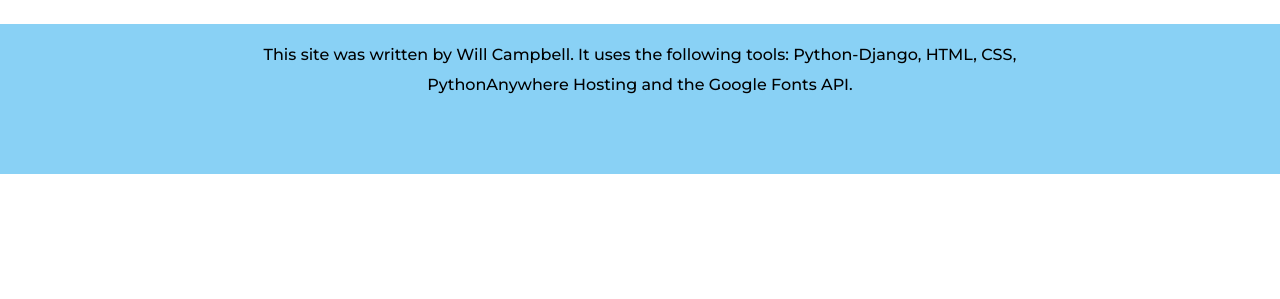
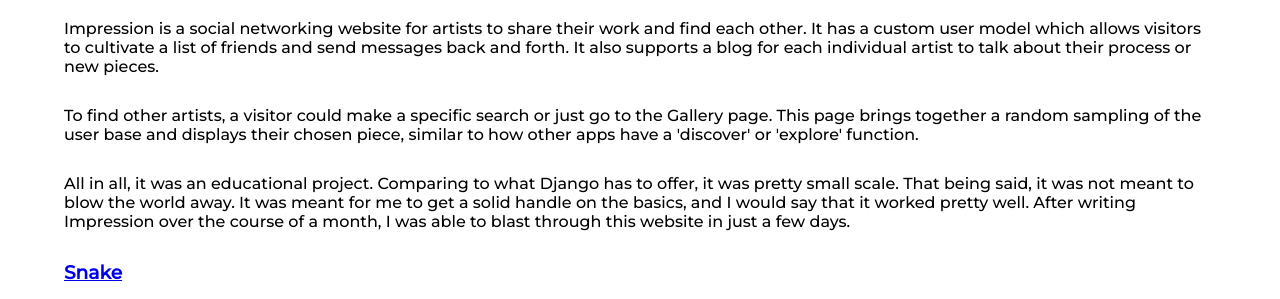
Before and after one commit to whcampbell/Portfolio, a Django app: page /projects/ in a window 1280 px wide. Shown: the part 626-925 px from the top of the page. Before the commit the page ends 800 px from the top, so only its background shows below. Run offline with Django 4.2, Linux system fonts and the light colour scheme.

Commit message:
Project page content

```diff
--- a/Portfolio/projects/templates/projects/index.html
+++ b/Portfolio/projects/templates/projects/index.html
@@ -1,4 +1,5 @@
 {% extends 'base.html' %}
+{% load static %}
 
 {% block header %}Will's Projects{% endblock %}
 
@@ -10,7 +11,56 @@
         named 'portfolio.'
     </p>
     <p>
-        That said, I wanted to put a special spotlight on a few of
-        my projects. Here they are:
+        That said, I wanted to put a special spotlight on the following
+        projects.
     </p>
+    <div class='project'>
+        <h3>
+            <a href="dummy-goto-youtube">
+                Impression
+            </a>
+        </h3>
+        <img class='floating' src="{% static 'projects/images/Impression-Logo.png' %}" alt="Impression logo">
+        <p>
+            Impression is a social networking website for artists to share their work and
+            find each other. It has a custom user model which allows visitors to cultivate
+            a list of friends and send messages back and forth. It also supports a blog
+            for each individual artist to talk about their process or new pieces.
+        </p>
+        <p>
+            To find other artists, a visitor could make a specific search or just go to
+            the Gallery page. This page brings together a random sampling of the user base
+            and displays their chosen piece, similar to how other apps have a 'discover'
+            or 'explore' function.
+        </p>
+        <p>
+            All in all, it was an educational project. Comparing to what Django has to offer,
+            it was pretty small scale. That being said, it was not meant to blow the world
+            away. It was meant for me to get a solid handle on the basics, and I would say
+            that it worked pretty well. After writing Impression over the course of a month,
+            I was able to blast through this website in just a few days.
+        </p>
+    </div>
+
+    <div class='project'>
+        <h3>
+            <a href="{% url 'projects:snake' %}">Snake</a>
+        </h3>
+        <img src="{% static 'projects/images/snake.png' %}" alt="screengrab of snake game">
+        <p>
+            If you came all the way here, you might as well have some fun! On the other
+            side of this link is a version of Snake that I wrote using Javascript. Not
+            a lot of bells and whistles, just a nod to a classic.
+        </p>
+        <p>
+            I've written a couple of minigames like this one using Javascript canvas,
+            which I was inspired to do after a class on computer graphics back in Madison.
+            That class focused mostly on math, vectors, and the graphics pipeline, but
+            I found that I could make something fun with just the basics.
+        </p>
+        <p>
+            I believe if you inspect the element, you can see the javascript file that
+            runs the game - it doesn't get bundled. That, or it's also on my github.
+        </p>
+    </div>
 {% endblock content %}
```
